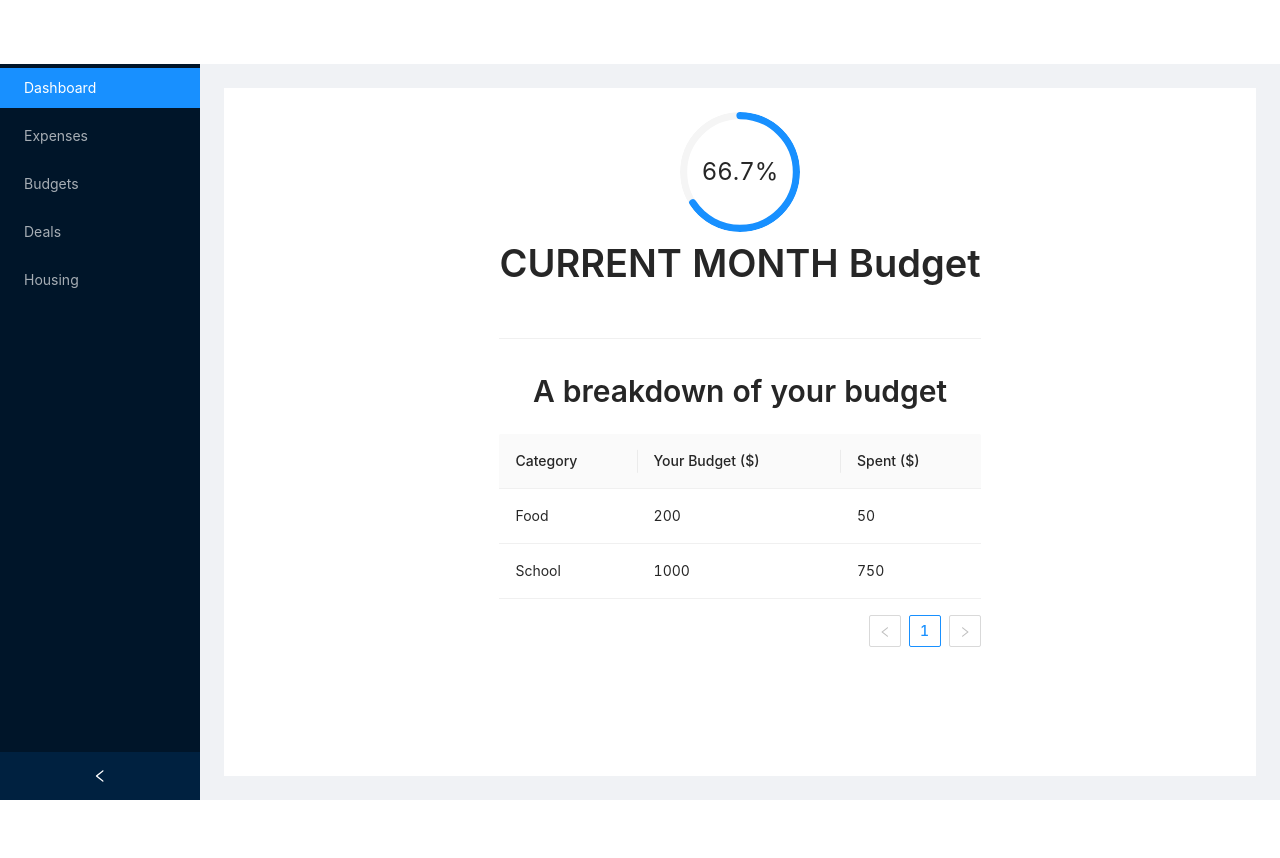
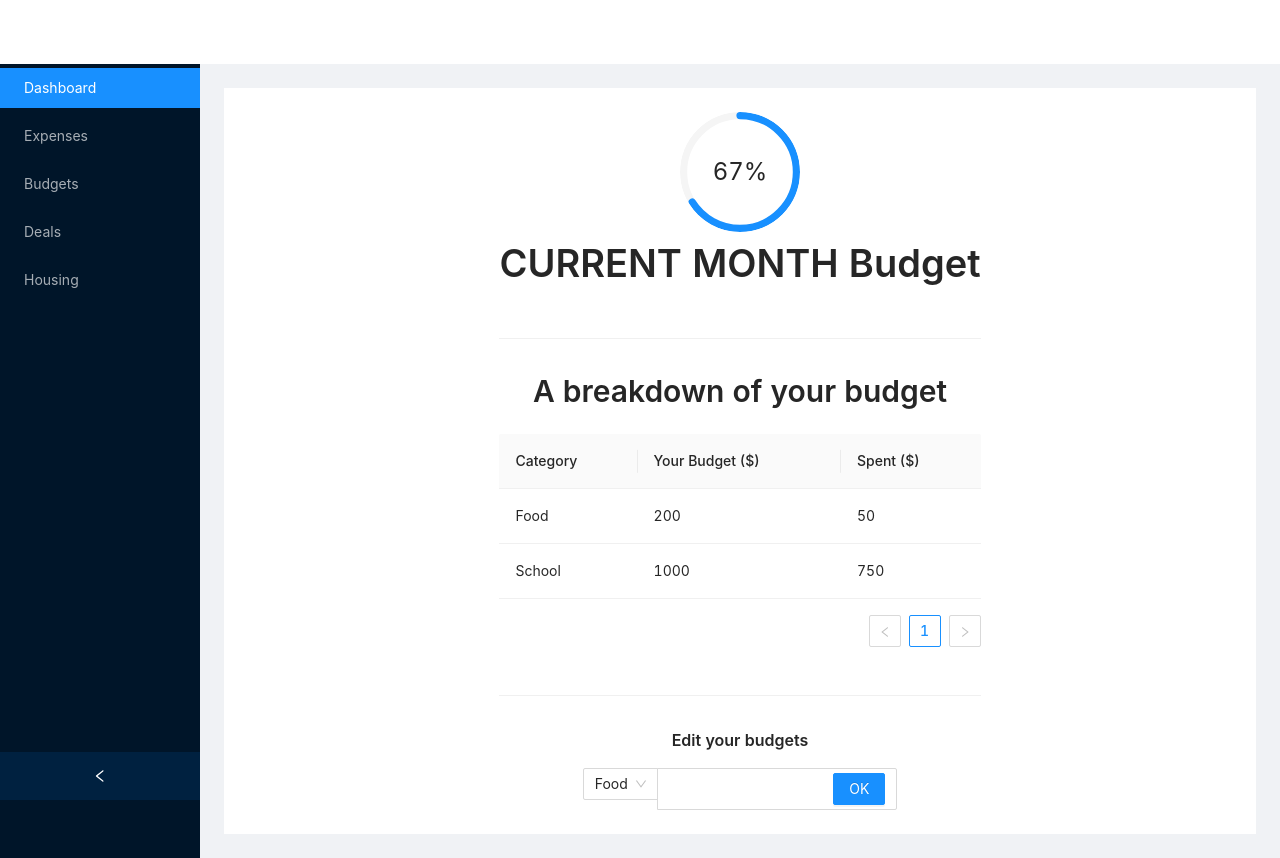
Before and after one commit to sagarthomas/studlife, a React (Create React App) app: page /budgets in a window 1280 px wide. Before the commit the page ends 800 px from the top, so only its background shows below. Built offline with nearby package versions, Linux system fonts and the light colour scheme.

Commit message:
Added editing of budgets

```diff
--- a/src/components/BudgetPage.js
+++ b/src/components/BudgetPage.js
@@ -1,11 +1,16 @@
 import React from "react";
-import { Space, Card, Divider, Table, Progress, Typography, Popover, Button } from 'antd';
+import { Space, Card, Divider, Table, Progress, Typography, Popover, Button, Input, Select } from 'antd';
 
 class BudgetPage extends React.Component {
   constructor(props) {
     super(props);
 
-    this.state = {budgets: [{category: "Food", budget: "200", spent: "50"}, {category: "School", budget: "1000", spent: "750"}]};
+    var budgets = [{category: "Food", budget: "200", spent: "50"}, {category: "School", budget: "1000", spent: "750"}];
+
+    this.state = {budgets: budgets, currentEditCategory: budgets[0].category, currentEditBudget: budgets[0].budget, input: ""};
+
+    this.updateBudget = this.updateBudget.bind(this);
+
   }
 
   findPercent() {
@@ -17,7 +22,41 @@ class BudgetPage extends React.Component {
       spent += parseFloat(element.spent);
     });
 
-    return ((spent/budget)*100).toFixed(1);
+    return ((spent/budget)*100).toFixed(0);
+
+  }
+
+  findBudgetToEdit(value) {
+
+    var currentEditBudget = "";
+
+    this.state.budgets.forEach(element => {
+      if (element.category == value) {
+        currentEditBudget = element.budget;
+      }
+    });
+
+    this.setState({
+      currentEditCategory: value,
+      currentEditBudget: currentEditBudget
+    })
+  }
+
+  updateBudget() {
+
+    var budgets = this.state.budgets;
+
+    this.state.budgets.forEach(element => {
+      if (element.category == this.state.currentEditCategory) {
+        element.budget = this.state.input;
+      }
+    });
+
+    this.setState({
+      budgets: budgets
+    })
+
+    console.log(this.state.budgets);
 
   }
 
@@ -44,6 +83,13 @@ class BudgetPage extends React.Component {
       },
     ];
 
+    const editOptions = [];
+
+    this.state.budgets.forEach(element => {
+      editOptions.push({value: element.category, label: element.category});
+    });
+
+    const onChange = value => this.findBudgetToEdit(value);
 
     return (
       <Space direction="vertical">
@@ -52,6 +98,15 @@ class BudgetPage extends React.Component {
         <Divider />
         <Title level={2}>A breakdown of your budget</Title>
         <Table columns={columns} dataSource={this.state.budgets} />
+        <Divider />
+        <Title level={5}>Edit your budgets</Title>
+        <Input.Group compact>
+          <Select defaultValue={this.state.budgets[0].category} options={editOptions} onChange={onChange} >
+          </Select>
+          <Input style={{ width: '50%' }} onChange={(event) => this.setState({input: event.target.value})} suffix={
+            <Button type="primary" onClick={this.updateBudget} >OK</Button>
+          } />
+        </Input.Group>
       </Space>
     );
   }
```
